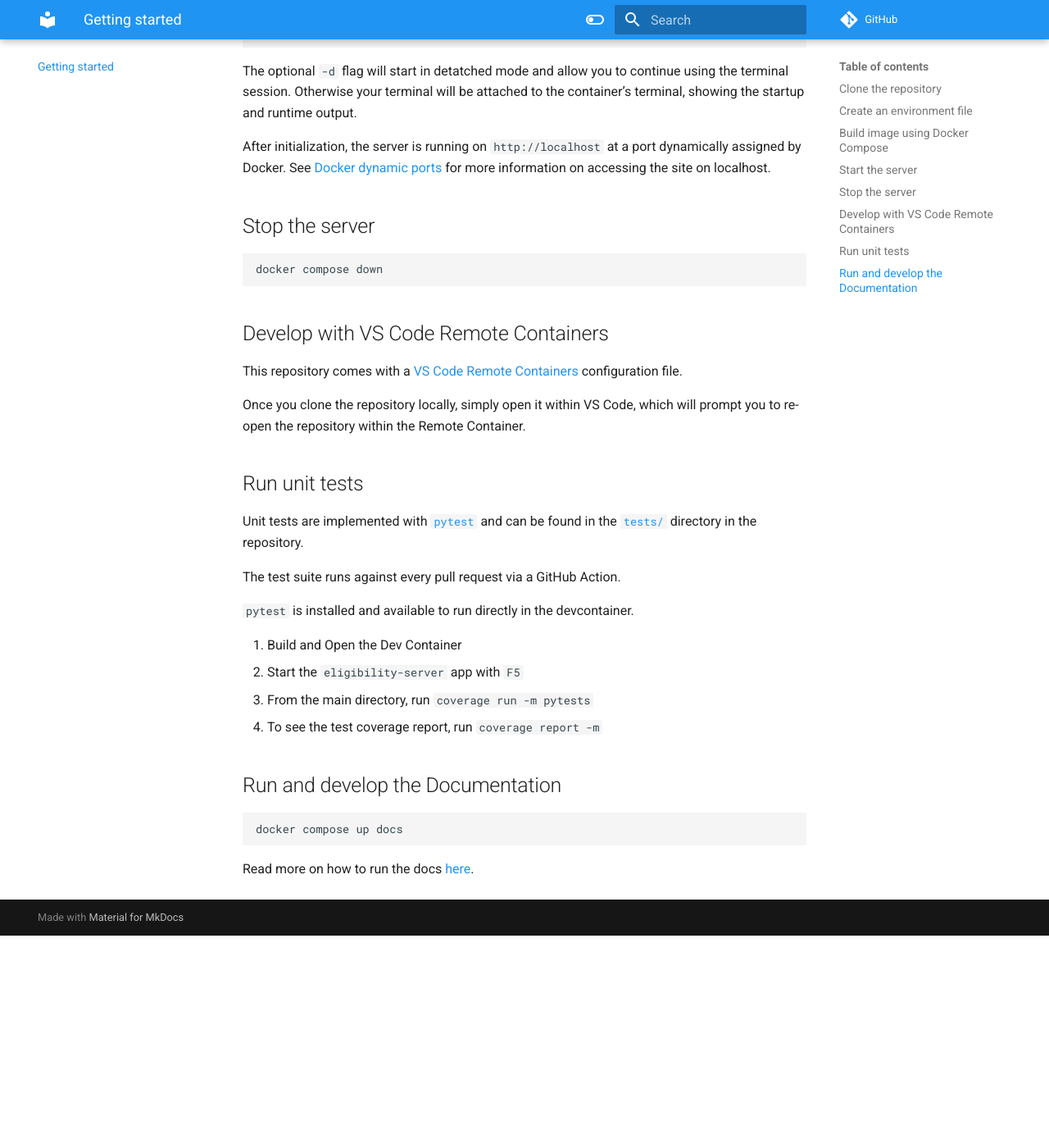
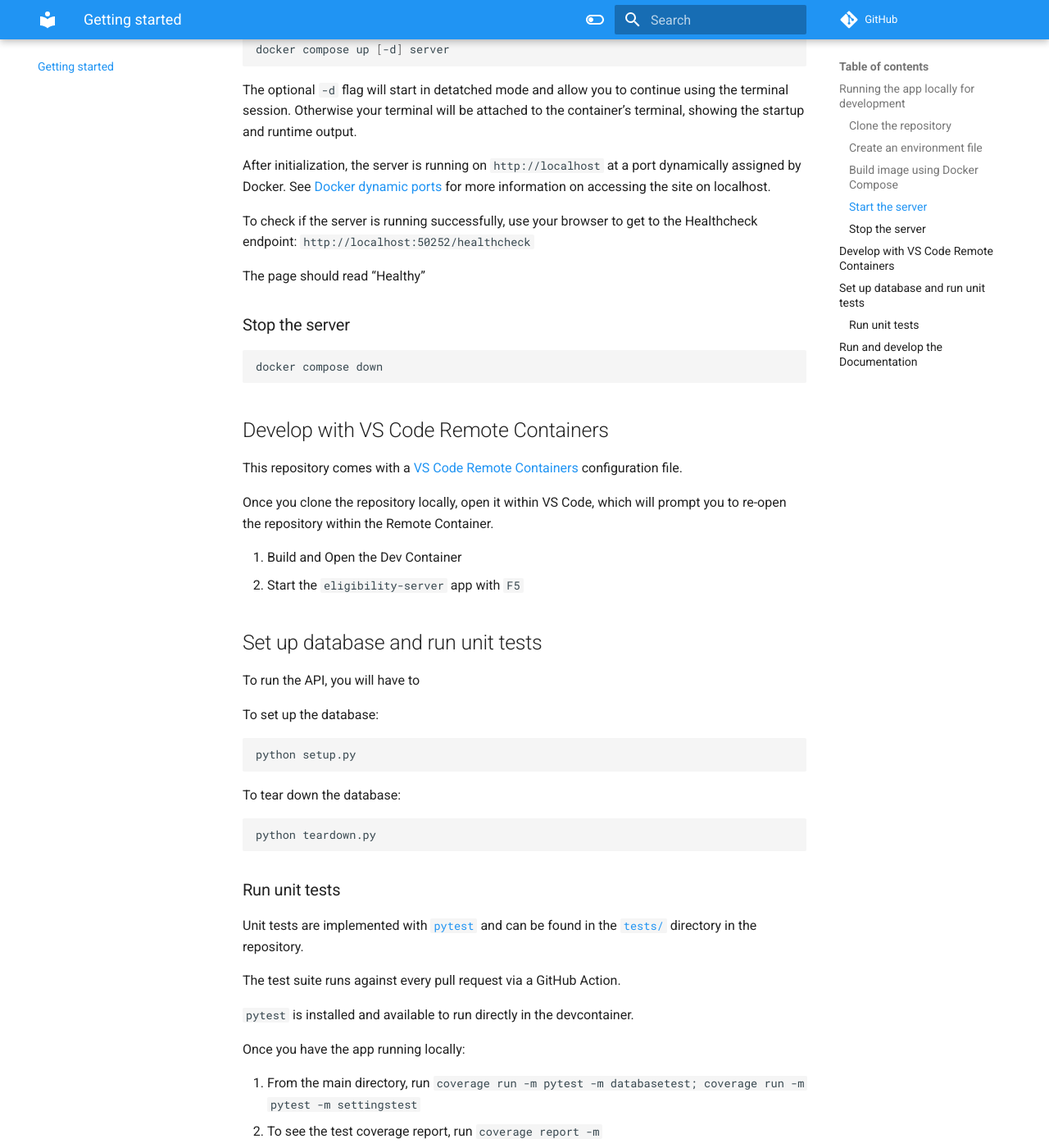
Before and after one commit to cal-itp/eligibility-server, an MkDocs documentation site: the page built from docs/getting-started.md, in a window 1280 px wide and 1400 px high, scrolled down 822 px. Shown: the whole window at 82% size. Built offline with MkDocs 1.6.1 and Material for MkDocs 9.7.7, drawn with Linux system fonts in a browser that asks for light colours; nearby versions of some CDN libraries; comment, search, counter and statistics services are not loaded; before the commit the page ends 1963 px from its top, so only the background shows below that; some of the changed text lies outside the part shown.

Commit message:
docs: add docs for db setup, teardown, healthcheck

````diff
--- a/docs/getting-started.md
+++ b/docs/getting-started.md
@@ -2,16 +2,18 @@
 
 Running the Eligibility Server application in a local, non-production environment requires [Docker](https://docs.docker.com/get-docker/).
 
+## Running the app locally for development
+
 The following commands should be run in a terminal program like `bash`.
 
-## Clone the repository
+### Clone the repository
 
 ```bash
 git clone https://github.com/cal-itp/eligibility-server.git
 cd eligibility-server
 ```
 
-## Create an environment file
+### Create an environment file
 
 Use the sample as the template.
 
@@ -19,13 +21,13 @@ Use the sample as the template.
 cp .env.sample .env
 ```
 
-## Build image using Docker Compose
+### Build image using Docker Compose
 
 ```bash
 docker compose build --no-cache server
 ```
 
-## Start the server
+### Start the server
 
 ```bash
 docker compose up [-d] server
@@ -35,7 +37,11 @@ The optional `-d` flag will start in detatched mode and allow you to continue us
 
 After initialization, the server is running on `http://localhost` at a port dynamically assigned by Docker. See [Docker dynamic ports](https://docs.calitp.org/benefits/getting-started/docker-dynamic-ports/) for more information on accessing the site on localhost.
 
-## Stop the server
+To check if the server is running successfully, use your browser to get to the Healthcheck endpoint: `http://localhost:50252/healthcheck`
+
+The page should read "Healthy"
+
+### Stop the server
 
 ```bash
 docker compose down
@@ -45,9 +51,28 @@ docker compose down
 
 This repository comes with a [VS Code Remote Containers](https://code.visualstudio.com/docs/remote/containers) configuration file.
 
-Once you clone the repository locally, simply open it within VS Code, which will prompt you to re-open the repository within the Remote Container.
+Once you clone the repository locally, open it within VS Code, which will prompt you to re-open the repository within the Remote Container.
 
-## Run unit tests
+ 1. Build and Open the Dev Container
+ 2. Start the `eligibility-server` app with `F5`
+
+## Set up database and run unit tests
+
+To run the API, you will have to
+
+To set up the database:
+
+```bash
+python setup.py
+```
+
+To tear down the database:
+
+```bash
+python teardown.py
+```
+
+### Run unit tests
 
 Unit tests are implemented with [`pytest`](https://docs.pytest.org/en/6.2.x/) and can be found in the [`tests/`](https://github.com/cal-itp/eligibility-server/tree/main/tests) directory in the repository.
 
@@ -55,12 +80,16 @@ The test suite runs against every pull request via a GitHub Action.
 
 `pytest` is installed and available to run directly in the devcontainer.
 
-1. Build and Open the Dev Container
-2. Start the `eligibility-server` app with `F5`
-3. From the main directory, run `coverage run -m pytests`
-4. To see the test coverage report, run `coverage report -m`
+Once you have the app running locally:
+
+1. From the main directory, run `coverage run -m pytest -m databasetest; coverage run -m pytest -m settingstest`
+2. To see the test coverage report, run `coverage report -m`
 
 ## Run and develop the Documentation
+
+These docs are built and published with GitHub Actions.
+
+To run the docs locally:
 
 ```bash
 docker compose up docs
````
Also changed, not shown: docs/README.md (+3 -21 lines).
